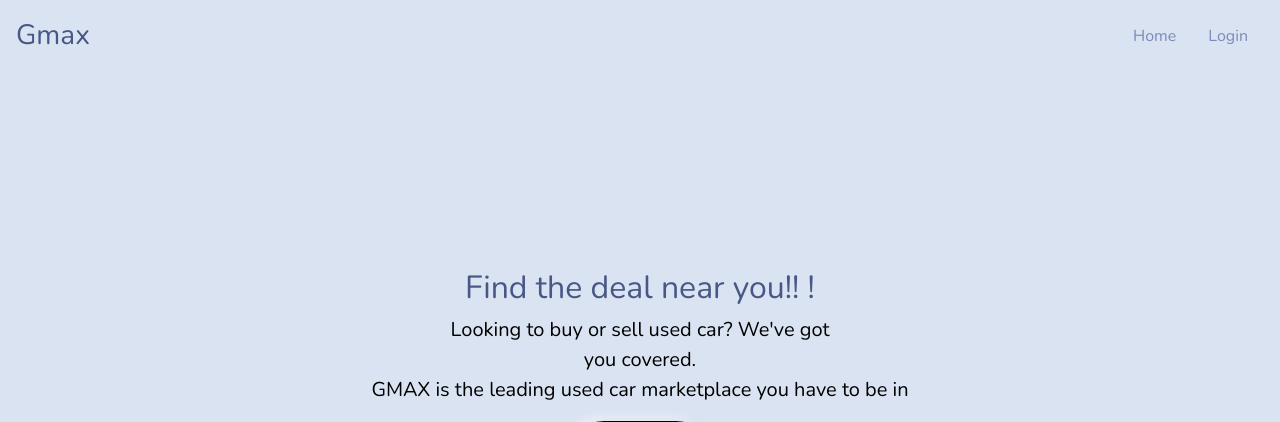
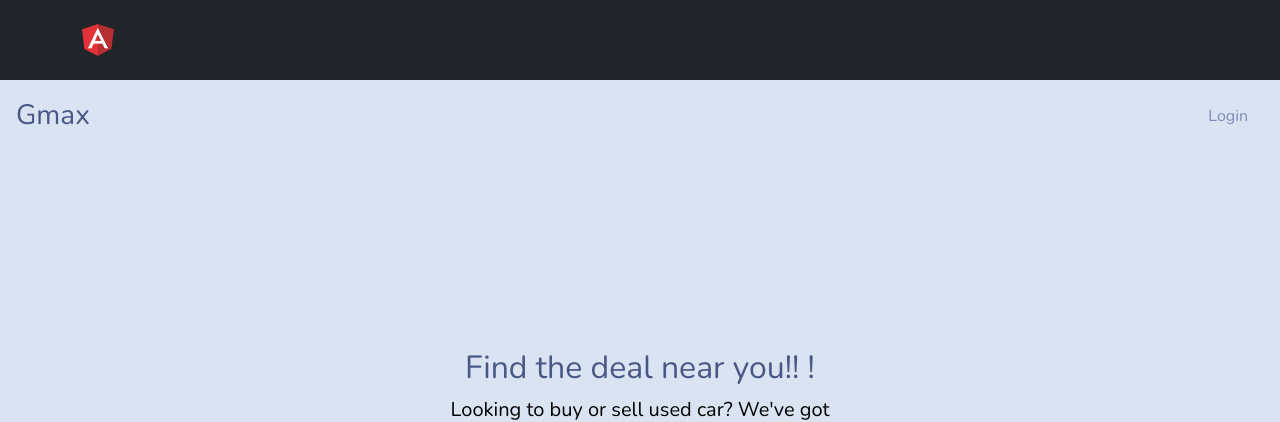
Before and after one commit to 2003gichohiwaweru/Gmax_Web_App, a Django app: page / in a window 1280 px wide. Shown: the top 422 px of the page. Run offline with Django 5.2, Linux system fonts and the light colour scheme; some libraries are stand-ins or nearby versions.

Commit message:
main page updates

```diff
--- a/src/main/templates/base/base.html
+++ b/src/main/templates/base/base.html
@@ -34,9 +34,39 @@
     </div>
     {% endfor %}
     {% endif %}
-    {% block 'body' %}
+    {% block 'header' %}
+    <header class=" p-4 bg-dark text-white w-100 nav-masthead">
+        <div class="container" >
+            <div class="d-flex flex-wrap align-items-center justify-content-center justify-content-lg-start">
+                <a href="{% url 'home'%}"
+                    class="d-flex align-items-center mb-2 mb-lg-0 text-decoration-none">
+                    <img class="bi me-2" width="32" height="32" src="{% static  'images/logo.png' %}"
+                        arial-label="Bootstrap"/>
 
 
+                <a/>
+                {% if request.user.is_authenticated %}
+                <ul class="nav col-12 col-lg-auto mb-2 justify-content-center mb-md-0">
+                    <li>
+                        <a href="" class="nav-link px-3">Profile</a>
+                    </li>
+
+
+                </ul>
+                <div class="text-end">
+                    <a type="button" href="" class="btn btn-danger btn-lg-end">Logout</a>
+
+                </div>
+                {% endif %}
+
+            </div>
+
+        </div>
+
+
+    </header>
+    {% endblock%}
+    {% block 'body' %}
     {% endblock  %}
 
 <script src="{% static 'js/bootstrap.min.js' %}"></script>
--- a/src/main/templates/views/main.html
+++ b/src/main/templates/views/main.html
@@ -9,9 +9,12 @@
     <header class="p-3">
         <div class="d-flex justify-content-between align-items-center">
             <h3 class="mb-0">Gmax</h3>
-            <nav class="nav">
-                <a class="nav-link active" aria-current="page" href="#">Home</a>
-                <a class="nav-link" href="#">Login</a>
+            <nav class="nav nav-masthead justify-content-center">
+                {% if request.user.is_authenticated %}
+                <a class="nav-link active" aria-current="page" href="{% url 'home' %}">Home</a>
+                {% else %}
+                <a class="nav-link" href="{% url 'login' %}">Login</a>
+                {% endif %}
             </nav>
         </div>
     </header>
@@ -25,7 +28,7 @@
             </p>
 
             <p class= "lead">
-                <a href=""
+                <a href="{% url 'register'%}"
                 class=" btn btn-lg btn-secondary fw-bold border-white bg-black">Register</a>
             </p>
         </div>
```
Also changed, not shown: src/users/signals.py (+6 -1 lines), src/db.sqlite3.
